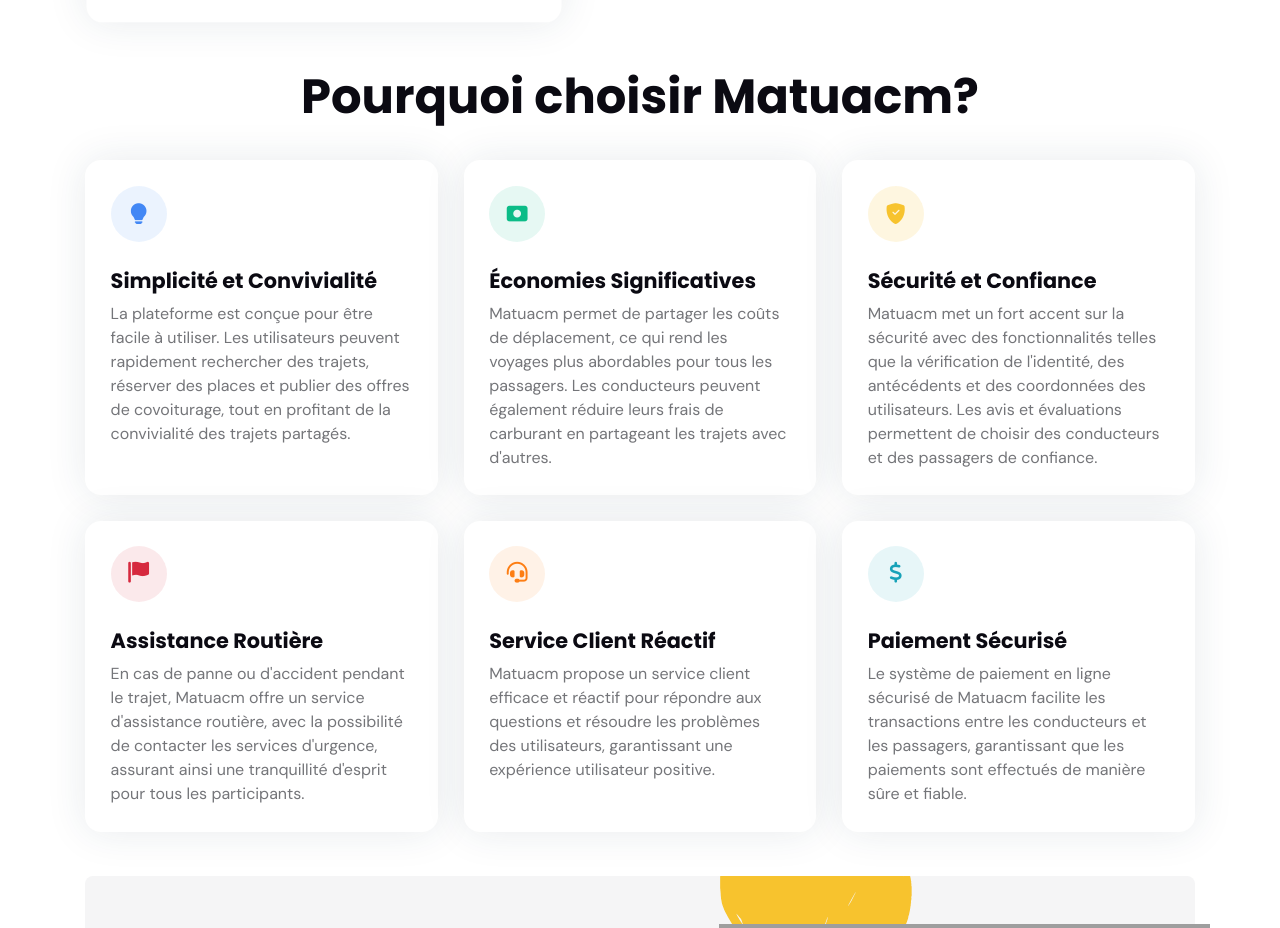
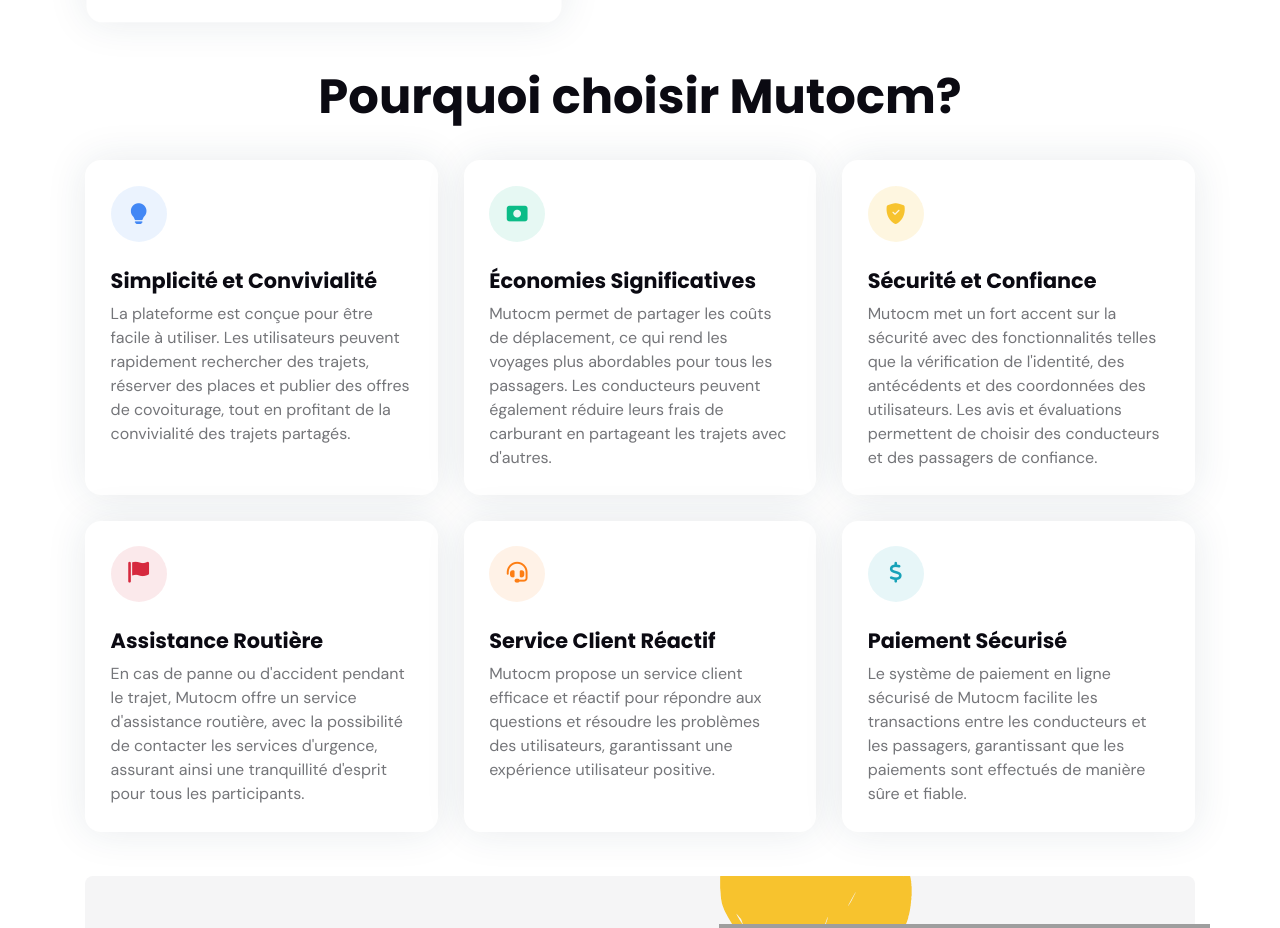
Before and after one commit to Webixcm1/matuacm, a Laravel app: page / in a window 1280 px wide. Shown: the part 474-1402 px from the top of the page. Run offline with Laravel 12, Linux system fonts and the light colour scheme; data that the repository does not hold is empty; parts of the project's set-up code (start-up, migrations or seed data) failed here and were passed over; grey boxes are pictures that could not be loaded.

Commit message:
change matuacm to mutocm

```diff
--- a/resources/views/Auth/inscription.blade.php
+++ b/resources/views/Auth/inscription.blade.php
@@ -4,12 +4,12 @@
 <!-- Mirrored from booking.webestica.com/sign-up.html by HTTrack Website Copier/3.x [XR&CO'2014], Sun, 28 Apr 2024 10:41:44 GMT -->
 
 <head>
-    <title>Inscription - Matuacm - Première plateforme de covoiturage au Cameroun</title>
+    <title>Inscription - Mutocm - Première plateforme de covoiturage au Cameroun</title>
 
     <!-- Meta Tags -->
     <meta charset="utf-8">
     <meta name="viewport" content="width=device-width, initial-scale=1, shrink-to-fit=no">
-    <meta name="author" content="matuacm">
+    <meta name="author" content="Mutocm">
     <meta name="description" content="">
 
     <!-- Google Font -->
--- a/resources/views/Auth/login.blade.php
+++ b/resources/views/Auth/login.blade.php
@@ -4,7 +4,7 @@
 <!-- Mirrored from booking.webestica.com/sign-in.html by HTTrack Website Copier/3.x [XR&CO'2014], Sun, 28 Apr 2024 10:41:43 GMT -->
 
 <head>
-    <title>Connexion - Matuacm - Première plateforme de covoiturage au Cameroun</title>
+    <title>Connexion - Mutocm - Première plateforme de covoiturage au Cameroun</title>
 
     <!-- Meta Tags -->
     <meta charset="utf-8">
--- a/resources/views/drive/verify.blade.php
+++ b/resources/views/drive/verify.blade.php
@@ -1,7 +1,7 @@
 @extends('layouts.main')
 
 @section('title')
-    Verification de compte - Matuacm - Première plateforme de covoiturage au Cameroun
+    Verification de compte - Mutocm - Première plateforme de covoiturage au Cameroun
 @endsection
 
 @push('css')
--- a/resources/views/layouts/app.blade.php
+++ b/resources/views/layouts/app.blade.php
@@ -1,7 +1,7 @@
 @extends('layouts.main')
 
 @section('title')
-    Dashboard Conducteur - Matuacm - Première plateforme de covoiturage au Cameroun
+    Dashboard Conducteur - Mutocm - Première plateforme de covoiturage au Cameroun
 @endsection
 
 @push('css')
@@ -73,7 +73,7 @@
             @if (Auth::user()->status == false)
                 <div class="alert alert-info" role="alert">
                     <i class="bi bi-exclamation-octagon-fill me-2"></i> Veuillez vérifier votre compte pour pouvoir
-                    publier un trajet sur Matuacm. <a href="{{ route('verify-account') }}"
+                    publier un trajet sur Mutocm. <a href="{{ route('verify-account') }}"
                         class="text-info"><strong>Vérifiez-le
                             maintenant</strong></a>.
                 </div>
--- a/resources/views/layouts/main.blade.php
+++ b/resources/views/layouts/main.blade.php
@@ -11,7 +11,7 @@
     <meta charset="utf-8">
     <meta name="viewport" content="width=device-width, initial-scale=1, shrink-to-fit=no">
     <meta name="author" content="THConsulting">
-    <meta name="description" content="Matuacm - Première plateforme de covoiturage au Cameroun">
+    <meta name="description" content="Mutocm - Première plateforme de covoiturage au Cameroun">
 
     <!-- Google Font -->
     <link rel="preconnect" href="https://fonts.googleapis.com/">
@@ -168,14 +168,14 @@
                     <a href="{{ route('index') }}"> <!-- //TODO:mettre le logo sur le footer -->
                         {{-- <img class="h-40px" src="{{ asset('assets/images/logo-light.svg') }}" alt="logo"> --}}
                     </a>
-                    <p class="my-3 text-body-secondary">Matuacm, une plateforme innovante, rend le covoiturage entre
+                    <p class="my-3 text-body-secondary">Mutocm, une plateforme innovante, rend le covoiturage entre
                         particuliers facile et convivial. Elle relie les conducteurs disposant de places libres à des
                         passagers partageant la même destination, offrant une solution de déplacement écologique et
                         économique. </p>
                     <p class="mb-2"><a href="#" class="text-body-secondary text-primary-hover"><i
                                 class="bi bi-telephone me-2"></i>+237 655 299168 / +237 653 335 285</a> </p>
                     <p class="mb-0"><a href="#" class="text-body-secondary text-primary-hover"><i
-                                class="bi bi-envelope me-2"></i>contact@matua.cm</a></p>
+                                class="bi bi-envelope me-2"></i>contact@mutocm.cm</a></p>
                 </div>
                 <!-- Widget 1 END -->
 
--- a/resources/views/pages/contact.blade.php
+++ b/resources/views/pages/contact.blade.php
@@ -1,7 +1,7 @@
 @extends('layouts.main')
 
 @section('title')
-    Contact - Matuacm - Première plateforme de covoiturage au Cameroun
+    Contact - Mutocm - Première plateforme de covoiturage au Cameroun
 @endsection
 
 @section('content')
--- a/resources/views/trajets/coiturage.blade.php
+++ b/resources/views/trajets/coiturage.blade.php
@@ -1,7 +1,7 @@
 @extends('layouts.main')
 
 @section('title')
-    Covoiturage - Matuacm - Première plateforme de covoiturage au Cameroun
+    Covoiturage - Mutocm - Première plateforme de covoiturage au Cameroun
 @endsection
 
 @section('content')
--- a/resources/views/trajets/resultats.blade.php
+++ b/resources/views/trajets/resultats.blade.php
@@ -1,7 +1,7 @@
 @extends('layouts.main')
 
 @section('title')
-    Resultat Recherche - Matuacm - Première plateforme de covoiturage au Cameroun
+    Resultat Recherche - Mutocm - Première plateforme de covoiturage au Cameroun
 @endsection
 
 @section('content')
--- a/resources/views/trajets/tripDetail.blade.php
+++ b/resources/views/trajets/tripDetail.blade.php
@@ -1,7 +1,7 @@
 @extends('layouts.main')
 
 @section('title')
-    {{ $trajet->point_depart }} - {{ $trajet->destination }} - Matuacm - Première plateforme de covoiturage au Cameroun
+    {{ $trajet->point_depart }} - {{ $trajet->destination }} - Mutocm - Première plateforme de covoiturage au Cameroun
 @endsection
 
 @section('content')
--- a/resources/views/welcome.blade.php
+++ b/resources/views/welcome.blade.php
@@ -1,7 +1,7 @@
 @extends('layouts.main')
 
 @section('title')
-    Accueil - Matuacm - Première plateforme de covoiturage au Cameroun
+    Accueil - Mutocm - Première plateforme de covoiturage au Cameroun
 @endsection
 
 @section('content')
@@ -112,7 +112,7 @@
             <!-- Title -->
             <div class="row mb-3 mb-sm-4">
                 <div class="col-12 text-center">
-                    <h2>Pourquoi choisir <strong>Matuacm</strong>?</h2>
+                    <h2>Pourquoi choisir <strong>Mutocm</strong>?</h2>
                 </div>
             </div>
 
@@ -140,7 +140,7 @@
                         <div class="icon-lg bg-success bg-opacity-10 text-success rounded-circle mb-4"><i
                                 class="bi bi-record-btn-fill fs-5"></i></div>
                         <h5>Économies Significatives</h5>
-                        <p class="mb-0"> Matuacm permet de partager les coûts de déplacement, ce qui rend les voyages
+                        <p class="mb-0"> Mutocm permet de partager les coûts de déplacement, ce qui rend les voyages
                             plus abordables pour tous les passagers. Les conducteurs peuvent également réduire leurs frais
                             de carburant en partageant les trajets avec d'autres.</p>
                     </div>
@@ -155,7 +155,7 @@
                         <div class="icon-lg bg-warning bg-opacity-15 text-warning rounded-circle mb-4"><i
                                 class="bi bi-shield-fill-check fs-5"></i></div>
                         <h5>Sécurité et Confiance </h5>
-                        <p class="mb-0">Matuacm met un fort accent sur la sécurité avec des fonctionnalités telles que la
+                        <p class="mb-0">Mutocm met un fort accent sur la sécurité avec des fonctionnalités telles que la
                             vérification de l'identité, des antécédents et des coordonnées des utilisateurs. Les avis et
                             évaluations permettent de choisir des conducteurs et des passagers de confiance.</p>
                     </div>
@@ -170,7 +170,7 @@
                         <div class="icon-lg bg-danger bg-opacity-10 text-danger rounded-circle mb-4"><i
                                 class="fa-solid fa-flag fs-5"></i></div>
                         <h5>Assistance Routière </h5>
-                        <p class="mb-0">En cas de panne ou d'accident pendant le trajet, Matuacm offre un service
+                        <p class="mb-0">En cas de panne ou d'accident pendant le trajet, Mutocm offre un service
                             d'assistance routière, avec la possibilité de contacter les services d'urgence, assurant ainsi
                             une tranquillité d'esprit pour tous les participants.</p>
                     </div>
@@ -185,7 +185,7 @@
                         <div class="icon-lg bg-orange bg-opacity-10 text-orange rounded-circle mb-4"><i
                                 class="fa-solid fa-headset fs-5"></i></div>
                         <h5>Service Client Réactif</h5>
-                        <p class="mb-0">Matuacm propose un service client efficace et réactif pour répondre aux questions
+                        <p class="mb-0">Mutocm propose un service client efficace et réactif pour répondre aux questions
                             et résoudre les problèmes des utilisateurs, garantissant une expérience utilisateur positive.
                         </p>
                     </div>
@@ -200,7 +200,7 @@
                         <div class="icon-lg bg-info bg-opacity-10 text-info rounded-circle mb-4"><i
                                 class="fa-solid fa-dollar fs-5"></i></div>
                         <h5>Paiement Sécurisé</h5>
-                        <p class="mb-0">Le système de paiement en ligne sécurisé de Matuacm facilite les transactions
+                        <p class="mb-0">Le système de paiement en ligne sécurisé de Mutocm facilite les transactions
                             entre les conducteurs et les passagers, garantissant que les paiements sont effectués de manière
                             sûre et fiable.</p>
                     </div>
@@ -220,7 +220,7 @@
         <div class="container position-relative">
             <!-- Mockup -->
             <div class="position-absolute bottom-0 end-0 z-index-99 me-0 d-none d-lg-block">
-                <img src="{{ asset('assets/images/bg/img/car.png') }}" class="h-400px py-3" alt="matuacm">
+                <img src="{{ asset('assets/images/bg/img/car.png') }}" class="h-400px py-3" alt="Mutocm">
             </div>
 
             <div class="row">
@@ -256,9 +256,9 @@
                             <!-- Content START -->
                             <div class="col-lg-7">
                                 <!-- Title -->
-                                <h3>Embarquez pour des histoires inoubliables avec Matuacm</h3>
+                                <h3>Embarquez pour des histoires inoubliables avec Mutocm</h3>
 
-                                <p class="mb-2">Avec Matuacm, chaque trajet est une opportunité de rencontrer des
+                                <p class="mb-2">Avec Mutocm, chaque trajet est une opportunité de rencontrer des
                                     personnes fascinantes. Partagez votre route et créez des souvenirs avec des compagnons
                                     de voyage venus de tous horizons. Découvrez une expérience unique grâce au covoiturage.
                                 </p>
@@ -309,14 +309,14 @@
                                 <button class="accordion-button fw-bold rounded collapsed pe-5" type="button"
                                     data-bs-toggle="collapse" data-bs-target="#collapse-1" aria-expanded="true"
                                     aria-controls="collapse-1">
-                                    Qu'est-ce que Matuacm ?
+                                    Qu'est-ce que Mutocm ?
                                 </button>
                             </h6>
                             <!-- Body -->
                             <div id="collapse-1" class="accordion-collapse collapse show" aria-labelledby="heading-1"
                                 data-bs-parent="#accordionFaq">
                                 <div class="accordion-body mt-3 pb-0">
-                                    Matuacm est une plateforme en ligne qui facilite le covoiturage entre particuliers.
+                                    Mutocm est une plateforme en ligne qui facilite le covoiturage entre particuliers.
                                     Elle permet aux conducteurs ayant des places libres dans leur véhicule de les partager
                                     avec des passagers souhaitant se rendre à la même destination.
                                 </div>
@@ -329,7 +329,7 @@
                                 <button class="accordion-button fw-bold rounded collapsed pe-5" type="button"
                                     data-bs-toggle="collapse" data-bs-target="#collapse-2" aria-expanded="false"
                                     aria-controls="collapse-2">
-                                    Comment rechercher un trajet sur Matuacm ?
+                                    Comment rechercher un trajet sur Mutocm ?
                                 </button>
                             </h6>
                             <!-- Body -->
@@ -397,7 +397,7 @@
                             <div id="collapse-5" class="accordion-collapse collapse" aria-labelledby="heading-5"
                                 data-bs-parent="#accordionFaq">
                                 <div class="accordion-body mt-3 pb-0">
-                                    Matuacm propose un système de paiement en ligne sécurisé. Les passagers paient leur
+                                    Mutocm propose un système de paiement en ligne sécurisé. Les passagers paient leur
                                     place en ligne lors de la réservation, et les conducteurs reçoivent les paiements
                                     directement sur leur compte après la réalisation du trajet.
                                 </div>
@@ -410,14 +410,14 @@
                                 <button class="accordion-button fw-bold collapsed rounded pe-5" type="button"
                                     data-bs-toggle="collapse" data-bs-target="#collapse-6" aria-expanded="false"
                                     aria-controls="collapse-6">
-                                    Quelles mesures de sécurité sont en place sur Matuacm ?
+                                    Quelles mesures de sécurité sont en place sur Mutocm ?
                                 </button>
                             </h6>
                             <!-- Body -->
                             <div id="collapse-6" class="accordion-collapse collapse" aria-labelledby="heading-6"
                                 data-bs-parent="#accordionFaq">
                                 <div class="accordion-body mt-3 pb-0">
-                                    Matuacm prend la sécurité très au sérieux. Nous proposons des vérifications d'identité,
+                                    Mutocm prend la sécurité très au sérieux. Nous proposons des vérifications d'identité,
                                     des antécédents et des coordonnées pour les utilisateurs. Les avis et évaluations
                                     permettent également de choisir des conducteurs et des passagers de confiance.
                                 </div>
@@ -456,7 +456,7 @@
                             <div id="collapse-8" class="accordion-collapse collapse" aria-labelledby="heading-8"
                                 data-bs-parent="#accordionFaq">
                                 <div class="accordion-body mt-3 pb-0">
-                                    En cas de problème pendant le trajet, Matuacm offre un service d'assistance routière.
+                                    En cas de problème pendant le trajet, Mutocm offre un service d'assistance routière.
                                     Vous pouvez également contacter notre service client pour obtenir de l'aide.
                                 </div>
                             </div>
```
Also changed, not shown: resources/views/pages/about.blade.php (+6 -6 lines).
